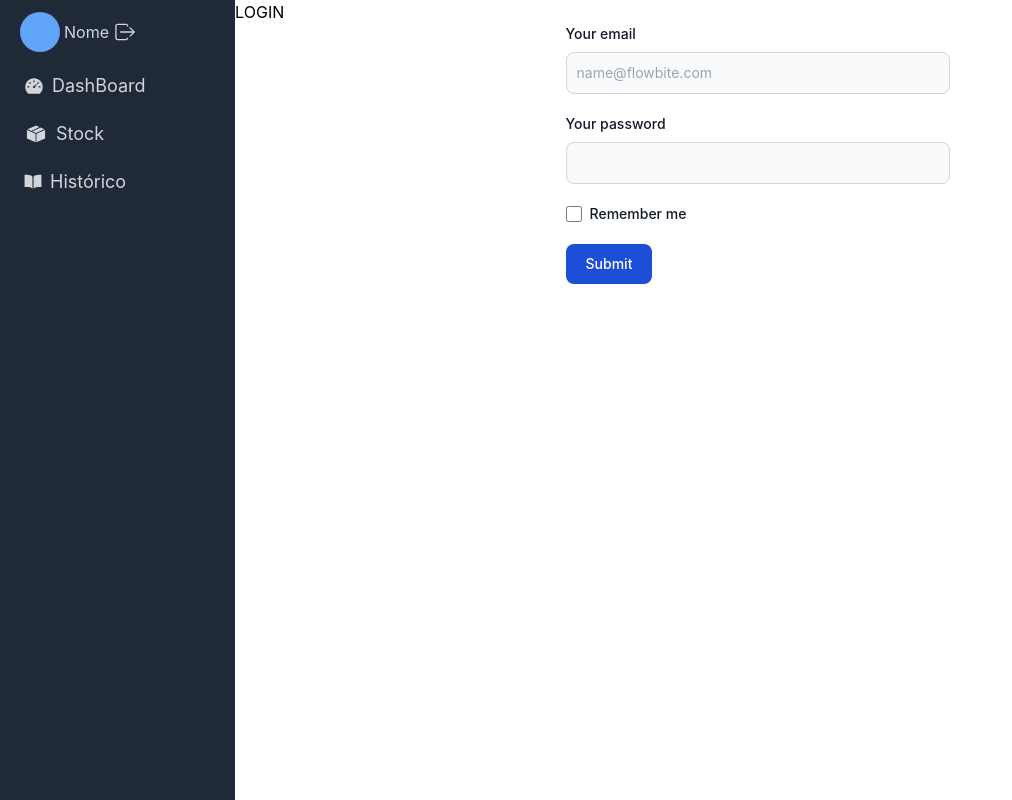
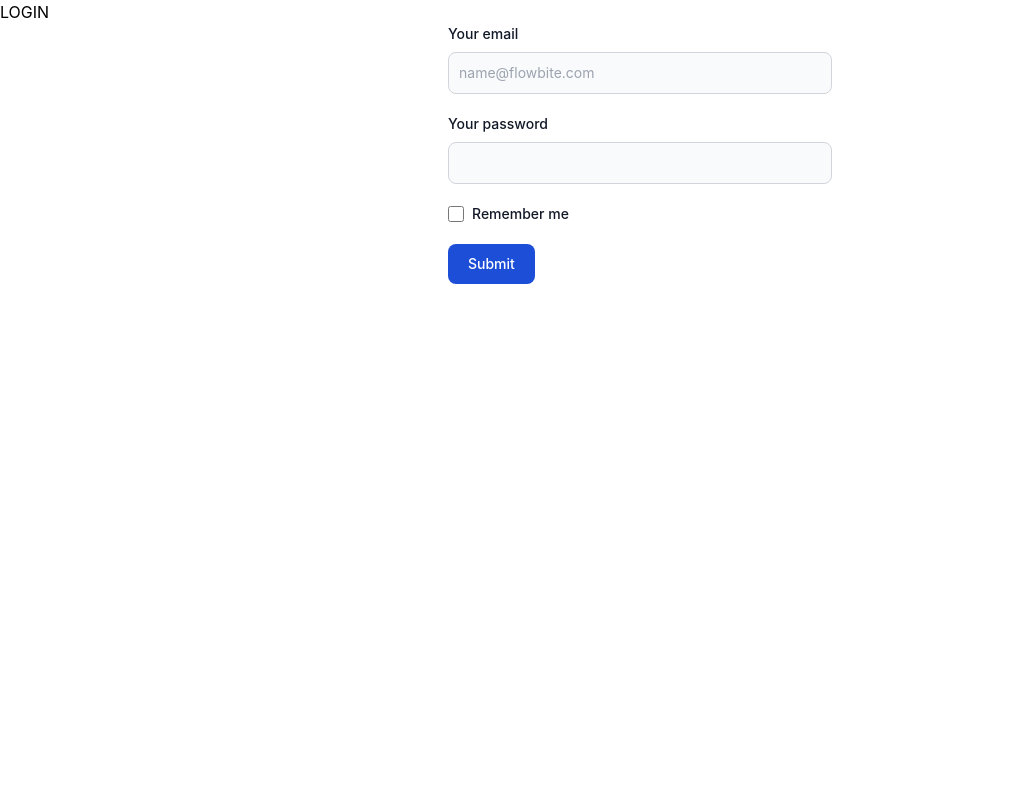
Before and after one commit to joaomiguelabreu/stock-management, a React (Create React App) app in the folder frontend/: page / in a window 1280 px wide. Shown: the whole page, without its empty margins (0-1012 px from the left). Built offline with nearby package versions, Linux system fonts and the light colour scheme.

Commit message:
LAYOUT_DONE

```diff
--- a/frontend/src/App.js
+++ b/frontend/src/App.js
@@ -1,22 +1,17 @@
+// App.js
 import React from "react";
-import { Routes, Route, BrowserRouter } from "react-router-dom";
-import SideBar from "./components/SideBar";
+import { BrowserRouter, Routes, Route } from "react-router-dom";
 import Stock from "./Pages/Stock";
 import DashBoard from "./Pages/DashBoard";
 import Login from "./Pages/Login";
 import Register from "./Pages/Register";
+import { UserProvider } from "./userContext";
 import "./input.css";
-
-// import axios from 'axios';
-
-// axios.defaults.baseURL = 'http://localhost:3000';
-// axios.defaults.withCredentials = true;
 
 const App = () => {
   return (
     <BrowserRouter>
-      <div className="flex flex-row h-full">
-        <SideBar />
+      <UserProvider>
           <div className="w-screen h-screen">
             <Routes>
               <Route path="/" element={<Login />} />
@@ -25,7 +20,7 @@ const App = () => {
               <Route path="/Stock" element={<Stock />} />
             </Routes>
           </div>
-      </div>
+      </UserProvider>
     </BrowserRouter>
   );
 };
--- a/frontend/src/Pages/DashBoard.jsx
+++ b/frontend/src/Pages/DashBoard.jsx
@@ -1,20 +1,22 @@
 import React from "react";
 import WhiteContainer from "../components/global/WhiteContainer";
-import { useEffect } from "react";
+import SideBar from "../components/SideBar";
+import { useUser } from "../userContext";
 
-const DashBoard = ({ css }) => {
-  // useEffect(() => {
-  //   const userInfo = localStorage.getItem("userInfo");
+const DashBoard = () => {
 
-  //   if (userInfo) {
-  //     history.push("/Dashboard");
-  //   }
-  // }, [history]);
+  const { token } = useUser();
+  const userInfo = token ? JSON.parse(token) : null;
+  const userName = userInfo ? userInfo.name : "Nome";
+  console.log(userName)
 
   return (
-    <div className="flex flex-col bg-purple-400 h-screen">
-      <div className="flex justify-center">
-        <WhiteContainer info={<div>"gsrgseges"</div>} />
+    <div className="flex flex-row h-full">
+      <SideBar userName={userName}/>
+      <div className="flex flex-col bg-purple-400 h-screen w-screen">
+        <div className="flex justify-center">
+          <WhiteContainer info={<div>"gsrgseges"</div>} />
+        </div>
       </div>
     </div>
   );
--- a/frontend/src/components/SideBar.jsx
+++ b/frontend/src/components/SideBar.jsx
@@ -7,7 +7,7 @@ import { IoBookSharp } from "react-icons/io5";
 import { Link, useNavigate } from "react-router-dom";
 import { IoIosLogOut } from "react-icons/io";
 
-const SideBar = () => {
+const SideBar = ({ userName }) => {
   const navigate = useNavigate();
 
   return (
@@ -15,7 +15,7 @@ const SideBar = () => {
       <div className="flex flex-col ml-5 mr-5 justify-between">
         <div className="flex flex-row items-center gap-1 mt-3 mb-3">
           <div className="bg-blue-400 rounded-full h-10 w-10"></div>
-          <div>Nome</div>
+          <div>{userName}</div>
           <div
             onClick={() => {
               localStorage.removeItem("userInfo");
--- /dev/null
+++ b/frontend/src/userContext.js
@@ -0,0 +1,16 @@
+// UserContext.js
+import React, { createContext, useContext, useState } from "react";
+
+const UserContext = createContext();
+
+export const useUser = () => useContext(UserContext);
+
+export const UserProvider = ({ children }) => {
+  const [token, setToken] = useState(localStorage.getItem("userInfo"));
+
+  return (
+    <UserContext.Provider value={{ token, setToken }}>
+      {children}
+    </UserContext.Provider>
+  );
+};
```
Lines whose indentation alone changed are shown as unchanged.
